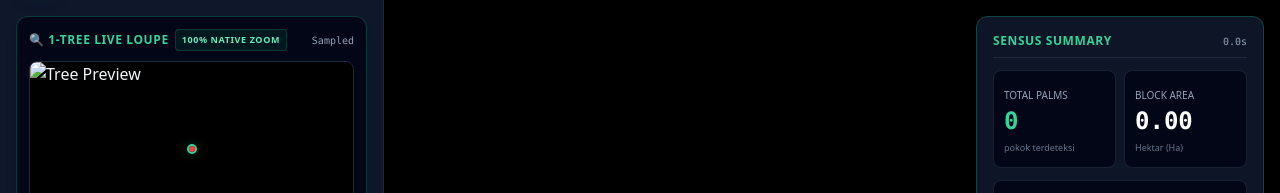
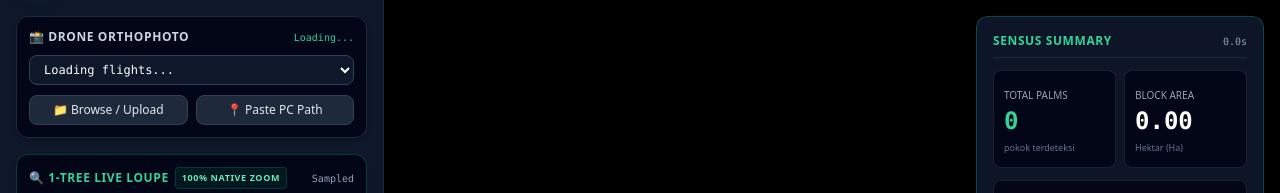
Before and after one commit to Zurplox/PalmSentinel-AI, a Flask app: page / in a window 1280 px wide. Shown: the part 61-254 px from the top of the page. Run offline with Flask 3, Linux system fonts and the light colour scheme; some libraries are stand-ins or nearby versions.

Commit message:
feat: add multi-photo selection, drag-and-drop, and file upload support

```diff
--- a/app.py
+++ b/app.py
@@ -24,6 +24,7 @@ from engine.roi_utils import calculate_polygon_area, calculate_sph, filter_point
 from engine.tiler import TiledProcessor
 
 app = Flask(__name__, template_folder="templates", static_folder="static")
+app.config['MAX_CONTENT_LENGTH'] = 1024 * 1024 * 1024  # Allow up to 1GB orthophoto uploads
 
 # Default image path (checks local data folder first, falls back to original download)
 BASE_DIR = os.path.dirname(os.path.abspath(__file__))
@@ -109,6 +110,69 @@ def get_image_info():
             for k, v in PRESETS.items()
         }
     })
+
+@app.route("/api/list-images", methods=["GET"])
+def list_available_images():
+    """
+    Lists all orthophotos available in F:\PalmSentinel-AI\data\
+    """
+    data_dir = os.path.join(BASE_DIR, "data")
+    os.makedirs(data_dir, exist_ok=True)
+    images = []
+    valid_exts = {".jpg", ".jpeg", ".png", ".tif", ".tiff"}
+
+    if os.path.exists(data_dir):
+        for f in os.listdir(data_dir):
+            ext = os.path.splitext(f)[1].lower()
+            if ext in valid_exts:
+                full_p = os.path.join(data_dir, f)
+                sz = round(os.path.getsize(full_p) / (1024 * 1024), 2)
+                images.append({
+                    "filename": f,
+                    "path": full_p,
+                    "size_mb": sz,
+                    "is_current": (os.path.normpath(full_p) == os.path.normpath(CACHE.get("image_path", "")))
+                })
+    return jsonify({"success": True, "images": images, "current_image": CACHE.get("image_path")})
+
+@app.route("/api/load-image", methods=["POST"])
+def load_image_endpoint():
+    """
+    Loads an image either by direct file upload OR by local PC path!
+    """
+    # 1. Direct File Upload
+    if "file" in request.files:
+        f = request.files["file"]
+        if f and f.filename:
+            data_dir = os.path.join(BASE_DIR, "data")
+            os.makedirs(data_dir, exist_ok=True)
+            save_path = os.path.join(data_dir, f.filename)
+            f.save(save_path)
+            if get_or_load_image(save_path):
+                return jsonify({
+                    "success": True,
+                    "message": f"Uploaded & Loaded {f.filename}",
+                    "filename": f.filename,
+                    "path": save_path
+                })
+            else:
+                return jsonify({"success": False, "error": "Failed to decode uploaded image."}), 400
+
+    # 2. Local PC Path
+    data = request.json or {}
+    path = data.get("path", "").strip().strip('"').strip("'")
+    if path and os.path.exists(path):
+        if get_or_load_image(path):
+            return jsonify({
+                "success": True,
+                "message": f"Loaded {os.path.basename(path)}",
+                "filename": os.path.basename(path),
+                "path": path
+            })
+        else:
+            return jsonify({"success": False, "error": "Failed to decode image at specified path."}), 400
+
+    return jsonify({"success": False, "error": "Image path does not exist on your PC."}), 400
 
 @app.route("/api/overview-image", methods=["GET"])
 def get_overview_image():
--- a/static/app.js
+++ b/static/app.js
@@ -121,6 +121,16 @@ const posX = document.getElementById('pos-x');
 const posY = document.getElementById('pos-y');
 const lblPatchStatus = document.getElementById('lbl-patch-status');
 
+// Photo Selector Elements
+const selectActivePhoto = document.getElementById('select-active-photo');
+const badgePhotoSize = document.getElementById('badge-photo-size');
+const btnUploadFile = document.getElementById('btn-upload-file');
+const fileInput = document.getElementById('file-input');
+const btnTogglePathInput = document.getElementById('btn-toggle-path-input');
+const pathInputBox = document.getElementById('path-input-box');
+const inputCustomPath = document.getElementById('input-custom-path');
+const btnLoadPath = document.getElementById('btn-load-path');
+
 // Initialize
 async function initApp() {
     setupEventListeners();
@@ -138,6 +148,9 @@ async function initApp() {
         state.info = data;
         state.sampleX = Math.round(data.full_width / 2);
         state.sampleY = Math.round(data.full_height / 2);
+        if (badgePhotoSize) badgePhotoSize.textContent = `${data.full_width} × ${data.full_height} px`;
+
+        await loadAvailableImages();
 
         // Load upgraded 4096px overview image
         state.image.onload = () => {
@@ -150,6 +163,92 @@ async function initApp() {
 
     } catch (err) {
         console.error("Initialization failed:", err);
+    }
+}
+
+async function loadAvailableImages() {
+    try {
+        const res = await fetch('/api/list-images');
+        const data = await res.json();
+        if (data.success && selectActivePhoto) {
+            selectActivePhoto.innerHTML = "";
+            data.images.forEach(img => {
+                const opt = document.createElement('option');
+                opt.value = img.path;
+                opt.textContent = `${img.filename} (${img.size_mb} MB)`;
+                if (img.is_current) opt.selected = true;
+                selectActivePhoto.appendChild(opt);
+            });
+            if (data.images.length === 0) {
+                const opt = document.createElement('option');
+                opt.textContent = "No images in data folder";
+                selectActivePhoto.appendChild(opt);
+            }
+        }
+    } catch (e) {
+        console.error("Could not list images:", e);
+    }
+}
+
+async function switchOrUploadPhoto(formDataOrJson) {
+    lblPatchStatus.textContent = "Loading New Photo...";
+    countBtnText.textContent = "Decoding New Orthophoto...";
+    btnCount.disabled = true;
+
+    try {
+        let res;
+        if (formDataOrJson instanceof FormData) {
+            res = await fetch('/api/load-image', {
+                method: 'POST',
+                body: formDataOrJson
+            });
+        } else {
+            res = await fetch('/api/load-image', {
+                method: 'POST',
+                headers: { 'Content-Type': 'application/json' },
+                body: JSON.stringify(formDataOrJson)
+            });
+        }
+        const data = await res.json();
+
+        if (data.success) {
+            // Reset canvas state
+            state.polygon = [];
+            state.palms = [];
+            state.gaps = [];
+            state.patchLoaded = false;
+            resetStats();
+
+            // Re-fetch info & overview
+            const infoRes = await fetch('/api/info');
+            const infoData = await infoRes.json();
+            state.info = infoData;
+            if (badgePhotoSize) badgePhotoSize.textContent = `${infoData.full_width} × ${infoData.full_height} px`;
+
+            state.sampleX = Math.round(infoData.full_width / 2);
+            state.sampleY = Math.round(infoData.full_height / 2);
+
+            const newImg = new Image();
+            newImg.onload = () => {
+                state.image = newImg;
+                state.imageLoaded = true;
+                fitToScreen();
+                updateLoupe(state.sampleX, state.sampleY, state.sampleRadius);
+                render();
+            };
+            newImg.src = '/api/overview-image?t=' + Date.now();
+
+            await loadAvailableImages();
+            alert("✅ Successfully loaded orthophoto: " + data.filename);
+        } else {
+            alert("Error loading photo: " + (data.error || "Unknown error"));
+        }
+    } catch (err) {
+        console.error("Switch photo failed:", err);
+        alert("Failed to load photo: " + err.message);
+    } finally {
+        btnCount.disabled = false;
+        countBtnText.textContent = "🚀 Run Palm Sensus Count";
     }
 }
 
@@ -485,6 +584,56 @@ function setupEventListeners() {
     // Mode Switcher Tabs
     tabSimple.addEventListener('click', () => switchTab('simple'));
     tabAdvanced.addEventListener('click', () => switchTab('advanced'));
+
+    // Photo Selector & Uploader Listeners
+    if (selectActivePhoto) {
+        selectActivePhoto.addEventListener('change', () => {
+            const chosenPath = selectActivePhoto.value;
+            if (chosenPath) switchOrUploadPhoto({ path: chosenPath });
+        });
+    }
+
+    if (btnUploadFile && fileInput) {
+        btnUploadFile.addEventListener('click', () => fileInput.click());
+        fileInput.addEventListener('change', () => {
+            if (fileInput.files.length > 0) {
+                const fd = new FormData();
+                fd.append('file', fileInput.files[0]);
+                switchOrUploadPhoto(fd);
+            }
+        });
+    }
+
+    if (btnTogglePathInput && pathInputBox) {
+        btnTogglePathInput.addEventListener('click', () => {
+            pathInputBox.classList.toggle('hidden');
+        });
+    }
+
+    if (btnLoadPath && inputCustomPath) {
+        btnLoadPath.addEventListener('click', () => {
+            const p = inputCustomPath.value.trim();
+            if (p) switchOrUploadPhoto({ path: p });
+        });
+    }
+
+    // Drag & Drop on Canvas Container
+    container.addEventListener('dragover', (e) => {
+        e.preventDefault();
+        container.style.outline = '3px dashed #10b981';
+    });
+    container.addEventListener('dragleave', () => {
+        container.style.outline = 'none';
+    });
+    container.addEventListener('drop', (e) => {
+        e.preventDefault();
+        container.style.outline = 'none';
+        if (e.dataTransfer && e.dataTransfer.files.length > 0) {
+            const fd = new FormData();
+            fd.append('file', e.dataTransfer.files[0]);
+            switchOrUploadPhoto(fd);
+        }
+    });
 
     // 1-Tree Loupe Sample Button
     btnSampleTree.addEventListener('click', () => {
--- a/templates/index.html
+++ b/templates/index.html
@@ -51,6 +51,44 @@
         <!-- Left Control Sidebar -->
         <aside class="w-80 md:w-96 bg-slate-900 border-r border-slate-800 flex flex-col justify-between z-10 overflow-y-auto custom-scrollbar">
             <div class="p-4 space-y-4">
+
+                <!-- 0. DRONE PHOTO SELECTOR & UPLOADER -->
+                <div class="bg-slate-950 p-3 rounded-xl border border-slate-800 shadow-md space-y-2.5">
+                    <div class="flex items-center justify-between">
+                        <label class="block text-xs font-bold uppercase tracking-wider text-slate-300 flex items-center gap-1.5">
+                            <span>📸 Drone Orthophoto</span>
+                        </label>
+                        <span id="badge-photo-size" class="text-[10px] text-emerald-400 font-mono">Loading...</span>
+                    </div>
+
+                    <!-- Dropdown of available photos in F:\PalmSentinel-AI\data -->
+                    <select id="select-active-photo" class="w-full bg-slate-900 border border-slate-700 rounded-lg px-2.5 py-1.5 text-xs text-white focus:outline-none focus:border-emerald-500 font-mono">
+                        <option value="">Loading flights...</option>
+                    </select>
+
+                    <div class="grid grid-cols-2 gap-2">
+                        <!-- Browse / Upload File -->
+                        <button id="btn-upload-file" class="py-1.5 px-2 bg-slate-800 hover:bg-slate-700 text-slate-200 border border-slate-700 rounded-lg text-xs font-medium flex items-center justify-center gap-1 transition cursor-pointer">
+                            <span>📁 Browse / Upload</span>
+                        </button>
+                        <input type="file" id="file-input" accept=".jpg,.jpeg,.png,.tif,.tiff" class="hidden">
+
+                        <!-- Enter PC Path -->
+                        <button id="btn-toggle-path-input" class="py-1.5 px-2 bg-slate-800 hover:bg-slate-700 text-slate-200 border border-slate-700 rounded-lg text-xs font-medium flex items-center justify-center gap-1 transition cursor-pointer">
+                            <span>📍 Paste PC Path</span>
+                        </button>
+                    </div>
+
+                    <!-- Collapsible Local Path Box -->
+                    <div id="path-input-box" class="hidden space-y-1.5 pt-1 border-t border-slate-800/80">
+                        <div class="flex items-center space-x-1.5">
+                            <input id="input-custom-path" type="text" placeholder="D:\Photos\ortho.jpg..." class="w-full bg-slate-900 border border-slate-700 rounded px-2 py-1 text-xs text-white focus:outline-none focus:border-emerald-500 font-mono">
+                            <button id="btn-load-path" class="px-2.5 py-1 bg-emerald-600 hover:bg-emerald-500 text-white rounded text-xs font-semibold transition">
+                                Load
+                            </button>
+                        </div>
+                    </div>
+                </div>
 
                 <!-- 1. LIVE 1-TREE INSPECTION LOUPE CARD (Both Modes) -->
                 <div class="bg-slate-950 p-3 rounded-xl border border-emerald-500/30 shadow-lg space-y-2.5">
```
Also changed, not shown: 1 other file.
